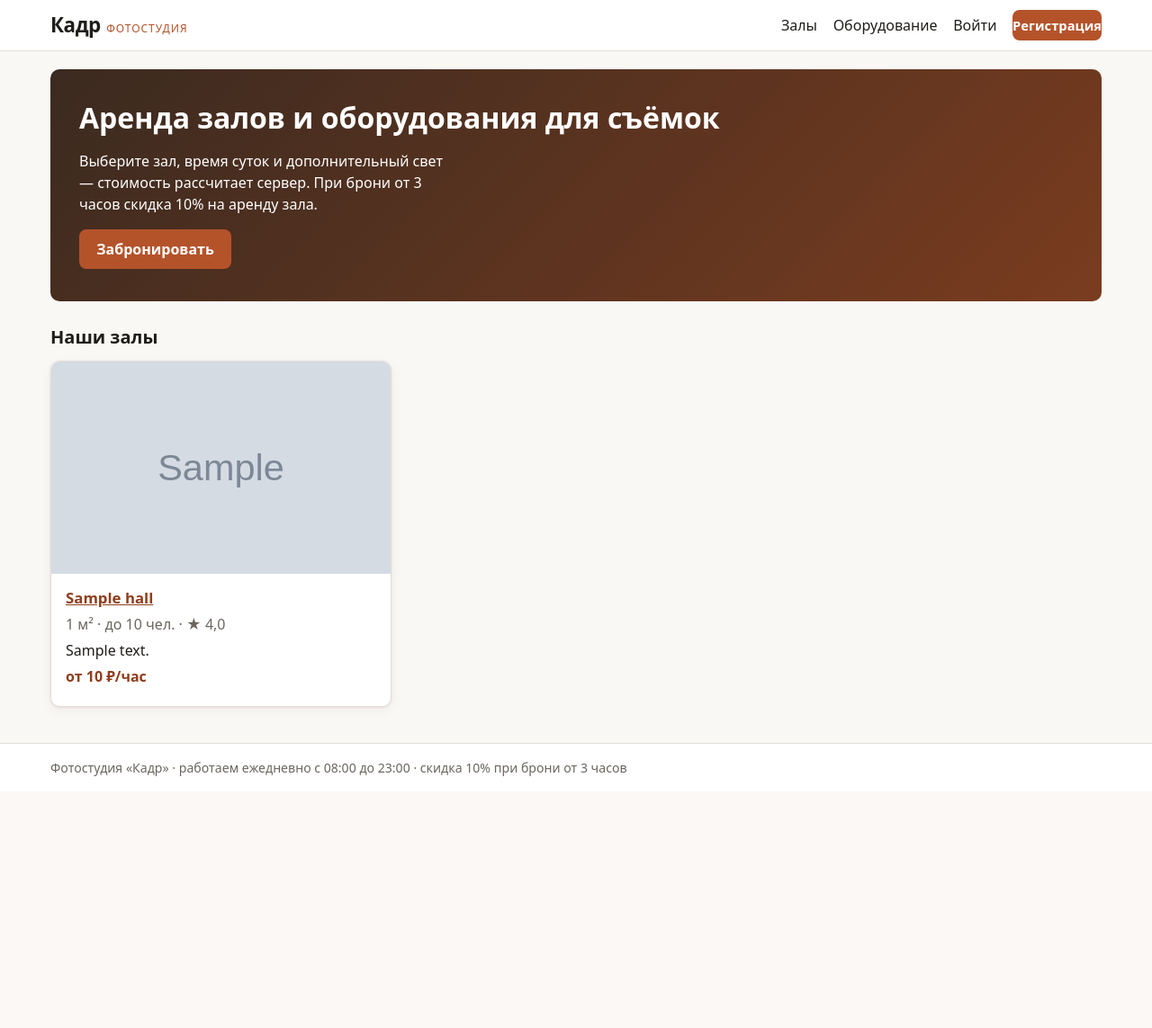
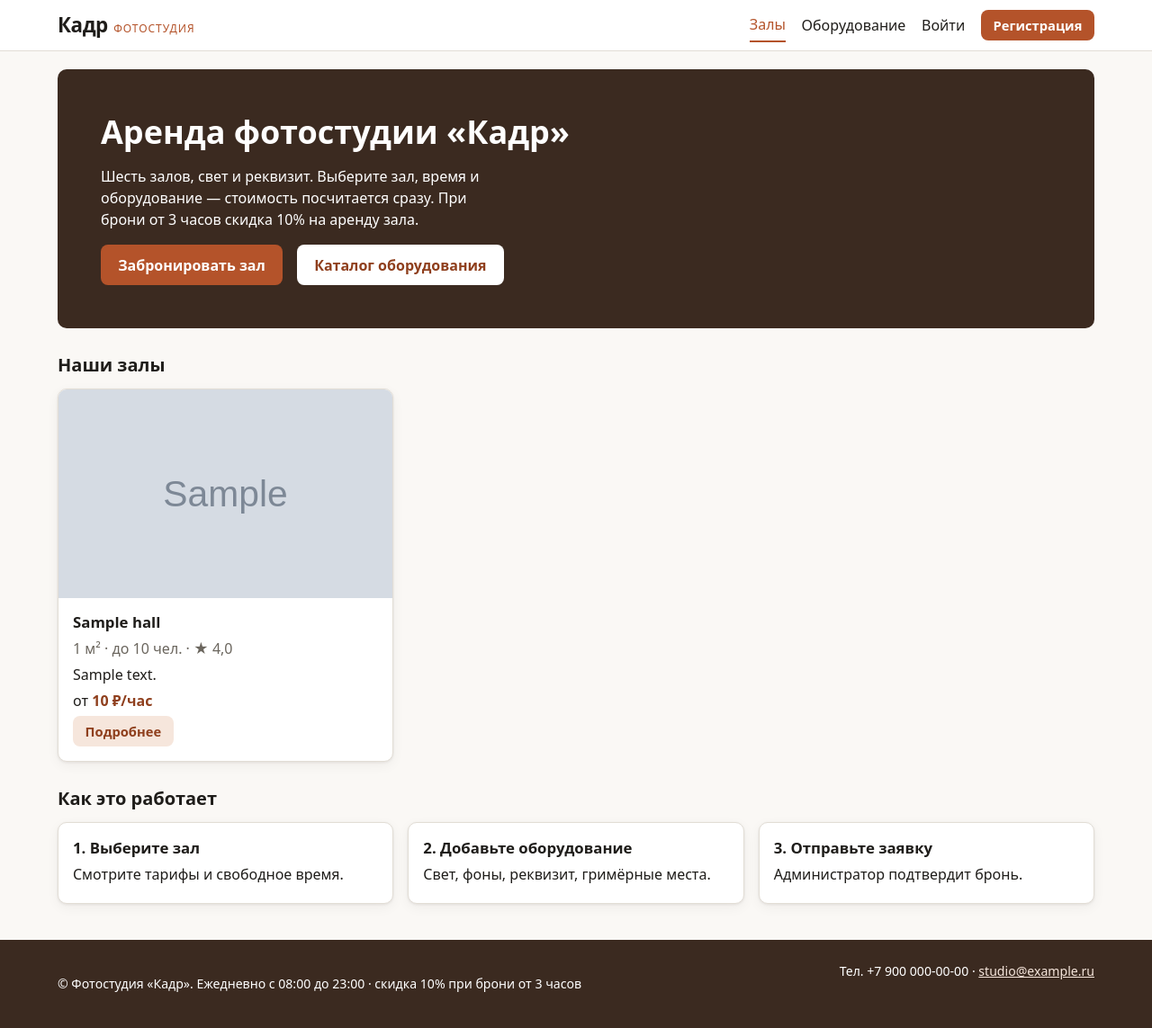
Before and after one commit to bylzah718-dotcom/GGpractise, a Django app: page / in a window 1280 px wide. Shown: the whole page at 90% size. Before the commit the page ends 863 px from the top, so only its background shows below. Run offline with Django 5.2, Linux system fonts and the light colour scheme; tables that the repository leaves empty hold one stand-in row (values such as "Sample post"); grey boxes marked "Sample" are stand-in pictures; parts of the project's set-up code (start-up, migrations or seed data) failed here and were passed over.

Commit message:
Занятие 7: главная по макету, меню по именам маршрутов, ссылки через {% url %}, STATICFILES_DIRS и templates/
Co-Authored-By: Claude Sonnet 5.5 <noreply@anthropic.com>
Claude-Session: https://claude.ai/code/session_01VdFWTsqF9xSwt73y8L7QZj

```diff
--- a/config/settings.py
+++ b/config/settings.py
@@ -71,7 +71,7 @@ ROOT_URLCONF = "config.urls"
 TEMPLATES = [
     {
         "BACKEND": "django.template.backends.django.DjangoTemplates",
-        "DIRS": [],
+        "DIRS": [BASE_DIR / "templates"],
         "APP_DIRS": True,
         "OPTIONS": {
             "context_processors": [
@@ -119,6 +119,7 @@ USE_I18N = True
 USE_TZ = True
 
 STATIC_URL = "static/"
+STATICFILES_DIRS = [BASE_DIR / "static"]   # общие файлы проекта; статика приложения лежит в rental/static/
 STATIC_ROOT = BASE_DIR / "staticfiles"
 MEDIA_URL = "media/"
 MEDIA_ROOT = BASE_DIR / "media"
@@ -140,6 +141,9 @@ DEFAULT_FROM_EMAIL = os.environ.get("DEFAULT_FROM_EMAIL", "Фотостудия
 
 # --- Правила студии (бизнес-логика, читается сервером) ---
 STUDIO_NAME = "Кадр"
+# Контакты в подвале (в учебном проекте — заглушки, меняются переменными окружения)
+STUDIO_PHONE = os.environ.get("STUDIO_PHONE", "+7 900 000-00-00")
+STUDIO_EMAIL = os.environ.get("STUDIO_EMAIL", "studio@example.ru")
 STUDIO_OPEN_HOUR = 8          # студия открыта с 08:00
 STUDIO_CLOSE_HOUR = 23        # ... до 23:00
 MAX_BOOKING_HOURS = 10        # максимум часов в одной брони
--- a/rental/context_processors.py
+++ b/rental/context_processors.py
@@ -1,6 +1,26 @@
 from django.conf import settings
 
 from . import permissions
+
+
+def nav_items(request, user):
+    """Пункты меню описаны именами маршрутов; адрес строит {% url %} в шаблоне.
+
+    Элемент: (имя маршрута, подпись, это кнопка?). Что показывать — решают права пользователя.
+    """
+    items = [("rental:home", "Залы", False), ("rental:equipment_list", "Оборудование", False)]
+    if user.is_authenticated:
+        items.append(("rental:booking_list", "Все брони" if permissions.is_admin(user) else "Мои брони", False))
+        items.append(("rental:booking_create", "Забронировать", True))
+        if permissions.can_manage_equipment(user):
+            items.append(("rental:stats", "Показатели", False))
+        if permissions.is_admin(user):
+            items.append(("admin:index", "Админка", False))
+    else:
+        items.append(("rental:login", "Войти", False))
+        items.append(("rental:register", "Регистрация", True))
+    current = request.resolver_match.view_name if request.resolver_match else ""
+    return [{"name": n, "label": l, "button": b, "current": n == current} for n, l, b in items]
 
 
 def roles(request):
@@ -10,7 +30,10 @@ def roles(request):
         "is_technician": permissions.is_technician(user),
         "can_manage_equipment": permissions.can_manage_equipment(user),
         "role_label": permissions.role_label(user),
+        "nav_items": nav_items(request, user),
         "STUDIO_NAME": settings.STUDIO_NAME,
+        "STUDIO_PHONE": settings.STUDIO_PHONE,
+        "STUDIO_EMAIL": settings.STUDIO_EMAIL,
         "DISCOUNT_FROM_HOURS": settings.DISCOUNT_FROM_HOURS,
         "DISCOUNT_PERCENT": settings.DISCOUNT_PERCENT,
     }
--- a/rental/static/rental/css/style.css
+++ b/rental/static/rental/css/style.css
@@ -9,7 +9,9 @@
   --accent-dark: #8f3f1d;
   --accent-soft: #f6e6dc;
   --ok: #2f7a4b;
-  --warn: #a8741a;
+  --warn: #8a5d0a;  /* было #a8741a: контраст 3,58 на #faf0d9, стало 5,08 (занятие 6) */
+  --secondary: #3b2a20;
+  --field: #857f75;
   --danger: #b3261e;
   --radius: 10px;
   --shadow: 0 1px 3px rgba(31, 29, 26, .08), 0 4px 14px rgba(31, 29, 26, .05);
@@ -66,7 +68,7 @@ code { background: var(--accent-soft); padding: .1em .35em; border-radius: 4px;
 .message ul { margin: 0; padding-left: 1.1rem; }
 
 /* Герой и карточки */
-.hero { background: linear-gradient(135deg, #3b2a20, #7a3c1f); color: #fff; padding: 1.6rem 1.2rem; border-radius: var(--radius); margin-bottom: 1rem; }
+.hero { background: var(--secondary); color: #fff; padding: 1.6rem 1.2rem; border-radius: var(--radius); margin-bottom: 1rem; }
 .hero h1 { margin-top: 0; }
 .hero p { max-width: 46ch; margin-top: 0; }
 .card-grid { display: grid; gap: 1rem; grid-template-columns: 1fr; }
@@ -109,7 +111,7 @@ code { background: var(--accent-soft); padding: .1em .35em; border-radius: 4px;
 .field { margin-bottom: .9rem; }
 .field label, legend { display: block; font-weight: 600; margin-bottom: .25rem; }
 input[type="text"], input[type="email"], input[type="password"], input[type="number"], input[type="date"], input[type="search"], input[type="file"], select, textarea {
-  width: 100%; padding: .55rem .7rem; border: 1px solid #cfc8bd; border-radius: 8px; font: inherit; background: #fff; color: var(--text);
+  width: 100%; padding: .55rem .7rem; border: 1px solid var(--field); border-radius: 8px; font: inherit; background: #fff; min-height: 44px; color: var(--text);
 }
 textarea { resize: vertical; }
 fieldset { border: 1px solid var(--line); border-radius: 8px; padding: .7rem .9rem; margin: 0 0 .9rem; background: var(--surface); }
@@ -158,7 +160,16 @@ tr:last-child td { border-bottom: 0; }
 .chart { background: var(--surface); border: 1px solid var(--line); border-radius: var(--radius); padding: .5rem; min-height: 180px; }
 .chart svg { width: 100%; height: auto; display: block; }
 
-.site-footer { border-top: 1px solid var(--line); background: var(--surface); padding: 1rem 0; color: var(--muted); font-size: .88rem; }
+.site-footer { background: var(--secondary); padding: 1.5rem 0; color: #fff; font-size: .88rem; }
+.site-footer a { color: var(--accent-soft); }
+.footer-row { display: flex; flex-wrap: wrap; justify-content: space-between; gap: .5rem 1rem; }
+.skip-link { position: absolute; left: -999px; top: 0; background: #fff; padding: .5rem 1rem; z-index: 20; }
+.skip-link:focus { left: 0; }
+.main-nav a[aria-current="page"] { color: var(--accent); border-bottom: 2px solid var(--accent); }
+.hero .btn-row { display: flex; flex-wrap: wrap; gap: 1rem; margin-top: 1rem; }
+.hero .btn-light { background: #fff; }
+.steps { display: grid; gap: 1rem; grid-template-columns: 1fr; counter-reset: step; }
+.steps .card-body h3::before { counter-increment: step; content: counter(step) ". "; }
 
 /* ≥ 768 px */
 @media (min-width: 768px) {
@@ -169,7 +180,10 @@ tr:last-child td { border-bottom: 0; }
   .filters { grid-template-columns: repeat(2, 1fr); }
   .row-3 { grid-template-columns: repeat(3, 1fr); }
   .kpi-grid { grid-template-columns: repeat(3, 1fr); }
-  .hero { padding: 2.2rem 2rem; }
+  .container { padding-inline: 24px; }
+  .hero { padding: 3rem; }
+  .hero h1 { font-size: 2.25rem; }
+  .steps { grid-template-columns: repeat(3, 1fr); }
 }
 
 /* ≥ 1024 px: меню в одну строку */
@@ -185,8 +199,14 @@ tr:last-child td { border-bottom: 0; }
 
 /* ≥ 1440 px */
 @media (min-width: 1440px) {
-  .container { max-width: 1360px; }
+  .container { max-width: 1280px; padding-inline: 80px; }
   body { font-size: 17px; }
-  .card-grid { grid-template-columns: repeat(4, 1fr); }
+  .card-grid { grid-template-columns: repeat(3, 1fr); gap: 1.5rem; }
   .filters { grid-template-columns: repeat(7, 1fr); }
 }
+
+/* Исправления по макету занятия 7 */
+.main-nav a.btn { padding: .4rem .85rem; color: #fff; }
+.main-nav a.btn:hover { color: #fff; }
+.main-nav a.btn[aria-current="page"] { border-bottom: 0; color: #fff; }
+.footer-row address { font-style: normal; }
--- a/rental/templates/rental/base.html
+++ b/rental/templates/rental/base.html
@@ -8,30 +8,25 @@
   {% block extra_head %}{% endblock %}
 </head>
 <body>
+  <a class="skip-link" href="#content">К основному содержанию</a>
   <header class="site-header">
     <div class="container header-row">
       <a class="logo" href="{% url 'rental:home' %}">Кадр<span>фотостудия</span></a>
       <button class="nav-toggle" type="button" aria-expanded="false" aria-controls="main-nav">Меню</button>
       <nav id="main-nav" class="main-nav" aria-label="Основное меню">
-        <a href="{% url 'rental:home' %}">Залы</a>
-        <a href="{% url 'rental:equipment_list' %}">Оборудование</a>
+        {% for item in nav_items %}
+          <a href="{% url item.name %}"{% if item.button %} class="btn btn-small"{% endif %}{% if item.current %} aria-current="page"{% endif %}>{{ item.label }}</a>
+        {% endfor %}
         {% if user.is_authenticated %}
-          <a href="{% url 'rental:booking_list' %}">{% if is_studio_admin %}Все брони{% else %}Мои брони{% endif %}</a>
-          <a href="{% url 'rental:booking_create' %}" class="btn btn-small">Забронировать</a>
-          {% if can_manage_equipment %}<a href="{% url 'rental:stats' %}">Показатели</a>{% endif %}
-          {% if is_studio_admin %}<a href="{% url 'admin:index' %}">Админка</a>{% endif %}
           <span class="nav-user">{{ user.username }} <small>{{ role_label }}</small></span>
           <a href="{% url 'rental:password_change' %}">Пароль</a>
           <form method="post" action="{% url 'rental:logout' %}" class="inline-form">{% csrf_token %}<button type="submit" class="link-button">Выйти</button></form>
-        {% else %}
-          <a href="{% url 'rental:login' %}">Войти</a>
-          <a href="{% url 'rental:register' %}" class="btn btn-small">Регистрация</a>
         {% endif %}
       </nav>
     </div>
   </header>
 
-  <main class="container">
+  <main id="content" class="container">
     {% if messages %}
       <ul class="messages" role="status">
         {% for message in messages %}<li class="message message-{{ message.tags }}">{{ message }}</li>{% endfor %}
@@ -41,7 +36,10 @@
   </main>
 
   <footer class="site-footer">
-    <div class="container">Фотостудия «{{ STUDIO_NAME }}» · работаем ежедневно с 08:00 до 23:00 · скидка {{ DISCOUNT_PERCENT }}% при брони от {{ DISCOUNT_FROM_HOURS }} часов</div>
+    <div class="container footer-row">
+      <p>© Фотостудия «{{ STUDIO_NAME }}». Ежедневно с 08:00 до 23:00 · скидка {{ DISCOUNT_PERCENT }}% при брони от {{ DISCOUNT_FROM_HOURS }} часов</p>
+      <address>Тел. {{ STUDIO_PHONE }} · <a href="mailto:{{ STUDIO_EMAIL }}">{{ STUDIO_EMAIL }}</a></address>
+    </div>
   </footer>
   <script src="{% static 'rental/js/base.js' %}"></script>
   {% block scripts %}{% endblock %}
--- a/rental/templates/rental/booking_detail.html
+++ b/rental/templates/rental/booking_detail.html
@@ -10,7 +10,7 @@
   <section>
     <h2>Детали</h2>
     <dl class="defs">
-      <dt>Зал</dt><dd><a href="{{ booking.hall.get_absolute_url }}">{{ booking.hall.name }}</a></dd>
+      <dt>Зал</dt><dd><a href="{% url 'rental:hall_detail' booking.hall.slug %}">{{ booking.hall.name }}</a></dd>
       <dt>Арендатор</dt><dd>{{ booking.user.username }}</dd>
       <dt>Время</dt><dd>{{ booking.start|date:"d.m.Y H:i" }}–{{ booking.end|date:"H:i" }} ({{ booking.hours }} ч)</dd>
       <dt>Человек</dt><dd>{{ booking.people }}</dd>
--- a/rental/templates/rental/booking_form.html
+++ b/rental/templates/rental/booking_form.html
@@ -38,7 +38,7 @@
     <div class="field">{{ form.comment.label_tag }}{{ form.comment }}{{ form.comment.errors }}</div>
 
     <button type="submit" class="btn">{% if booking %}Сохранить{% else %}Оформить бронь{% endif %}</button>
-    <a href="{% if booking %}{{ booking.get_absolute_url }}{% else %}{% url 'rental:booking_list' %}{% endif %}">Отмена</a>
+    <a href="{% if booking %}{% url 'rental:booking_detail' booking.pk %}{% else %}{% url 'rental:booking_list' %}{% endif %}">Отмена</a>
   </form>
 
   <aside class="quote-panel" aria-live="polite">
--- a/rental/templates/rental/booking_list.html
+++ b/rental/templates/rental/booking_list.html
@@ -39,7 +39,7 @@
     <tbody>
       {% for b in page %}
         <tr>
-          <td><a href="{{ b.get_absolute_url }}">{{ b.pk }}</a></td><td>{{ b.hall.name }}</td>
+          <td><a href="{% url 'rental:booking_detail' b.pk %}">{{ b.pk }}</a></td><td>{{ b.hall.name }}</td>
           {% if is_studio_admin %}<td>{{ b.user.username }}</td>{% endif %}
           <td>{{ b.start|date:"d.m.Y H:i" }}–{{ b.end|date:"H:i" }}</td><td>{{ b.hours }}</td>
           <td>{{ b.total_price|floatformat:"-2" }}</td><td><span class="badge badge-{{ b.status }}">{{ b.get_status_display }}</span></td>
--- a/rental/templates/rental/home.html
+++ b/rental/templates/rental/home.html
@@ -1,26 +1,41 @@
 {% extends "rental/base.html" %}
 {% block title %}Залы{% endblock %}
 {% block content %}
-<section class="hero">
-  <h1>Аренда залов и оборудования для съёмок</h1>
-  <p>Выберите зал, время суток и дополнительный свет — стоимость рассчитает сервер. При брони от {{ DISCOUNT_FROM_HOURS }} часов скидка {{ DISCOUNT_PERCENT }}% на аренду зала.</p>
-  <a class="btn" href="{% url 'rental:booking_create' %}">Забронировать</a>
+<section class="hero" aria-labelledby="hero-title">
+  <h1 id="hero-title">Аренда фотостудии «{{ STUDIO_NAME }}»</h1>
+  <p>Шесть залов, свет и реквизит. Выберите зал, время и оборудование — стоимость посчитается сразу. При брони от {{ DISCOUNT_FROM_HOURS }} часов скидка {{ DISCOUNT_PERCENT }}% на аренду зала.</p>
+  <div class="btn-row">
+    <a class="btn" href="{% url 'rental:booking_create' %}">Забронировать зал</a>
+    <a class="btn btn-light" href="{% url 'rental:equipment_list' %}">Каталог оборудования</a>
+  </div>
 </section>
 
-<h2>Наши залы</h2>
+<section aria-labelledby="halls-title">
+  <h2 id="halls-title">Наши залы</h2>
   <div class="card-grid">
     {% for hall in halls %}
       <article class="card">
-      {% if hall.image %}<img src="{{ hall.image.url }}" alt="Зал «{{ hall.name }}»" width="800" height="500" loading="lazy">{% else %}<div class="img-placeholder">Нет фото</div>{% endif %}
+        {% if hall.image %}<img src="{{ hall.image.url }}" alt="Зал «{{ hall.name }}»: общий вид" width="800" height="500" loading="lazy">{% else %}<div class="img-placeholder" role="img" aria-label="Фото зала «{{ hall.name }}» пока не загружено">Нет фото</div>{% endif %}
         <div class="card-body">
-        <h3><a href="{{ hall.get_absolute_url }}">{{ hall.name }}</a></h3>
+          <h3>{{ hall.name }}</h3>
           <p class="muted">{{ hall.area }} м² · до {{ hall.capacity }} чел.{% if hall.avg_rating %} · ★ {{ hall.avg_rating|floatformat:1 }}{% endif %}</p>
           <p>{{ hall.description|truncatechars:90 }}</p>
-        <p class="price">от {{ hall.min_price|floatformat:"-2" }} ₽/час</p>
+          <p>от <span class="price">{{ hall.min_price|floatformat:"-2" }} ₽/час</span></p>
+          <a class="btn btn-light btn-small" href="{% url 'rental:hall_detail' hall.slug %}">Подробнее<span class="sr-only"> о зале «{{ hall.name }}»</span></a>
         </div>
       </article>
     {% empty %}
       <p>Залов пока нет. Загрузите демо-данные командой <code>python manage.py seed_demo</code>.</p>
     {% endfor %}
   </div>
+</section>
+
+<section aria-labelledby="how-title">
+  <h2 id="how-title">Как это работает</h2>
+  <div class="steps">
+    <article class="card"><div class="card-body"><h3>Выберите зал</h3><p>Смотрите тарифы и свободное время.</p></div></article>
+    <article class="card"><div class="card-body"><h3>Добавьте оборудование</h3><p>Свет, фоны, реквизит, гримёрные места.</p></div></article>
+    <article class="card"><div class="card-body"><h3>Отправьте заявку</h3><p>Администратор подтвердит бронь.</p></div></article>
+  </div>
+</section>
 {% endblock %}
--- a/rental/templates/rental/penalty_form.html
+++ b/rental/templates/rental/penalty_form.html
@@ -8,6 +8,6 @@
   {{ form.non_field_errors }}
   {% for field in form %}<div class="field">{{ field.label_tag }}{{ field }}{{ field.errors }}</div>{% endfor %}
   <p class="muted">Фото: JPG, PNG или WEBP, до 2 МБ. Арендатор получит уведомление на почту.</p>
-  <button type="submit" class="btn">Выписать штраф</button> <a href="{{ booking.get_absolute_url }}">Отмена</a>
+  <button type="submit" class="btn">Выписать штраф</button> <a href="{% url 'rental:booking_detail' booking.pk %}">Отмена</a>
 </form>
 {% endblock %}
--- a/rental/templates/rental/review_form.html
+++ b/rental/templates/rental/review_form.html
@@ -5,6 +5,6 @@
 <form method="post" class="form" novalidate>
   {% csrf_token %}
   {% for field in form %}<div class="field">{{ field.label_tag }}{{ field }}{{ field.errors }}</div>{% endfor %}
-  <button type="submit" class="btn">Сохранить</button> <a href="{{ hall.get_absolute_url }}">Отмена</a>
+  <button type="submit" class="btn">Сохранить</button> <a href="{% url 'rental:hall_detail' hall.slug %}">Отмена</a>
 </form>
 {% endblock %}
```
Also changed, not shown: 2 other files. Lines whose indentation alone changed are shown as unchanged.
